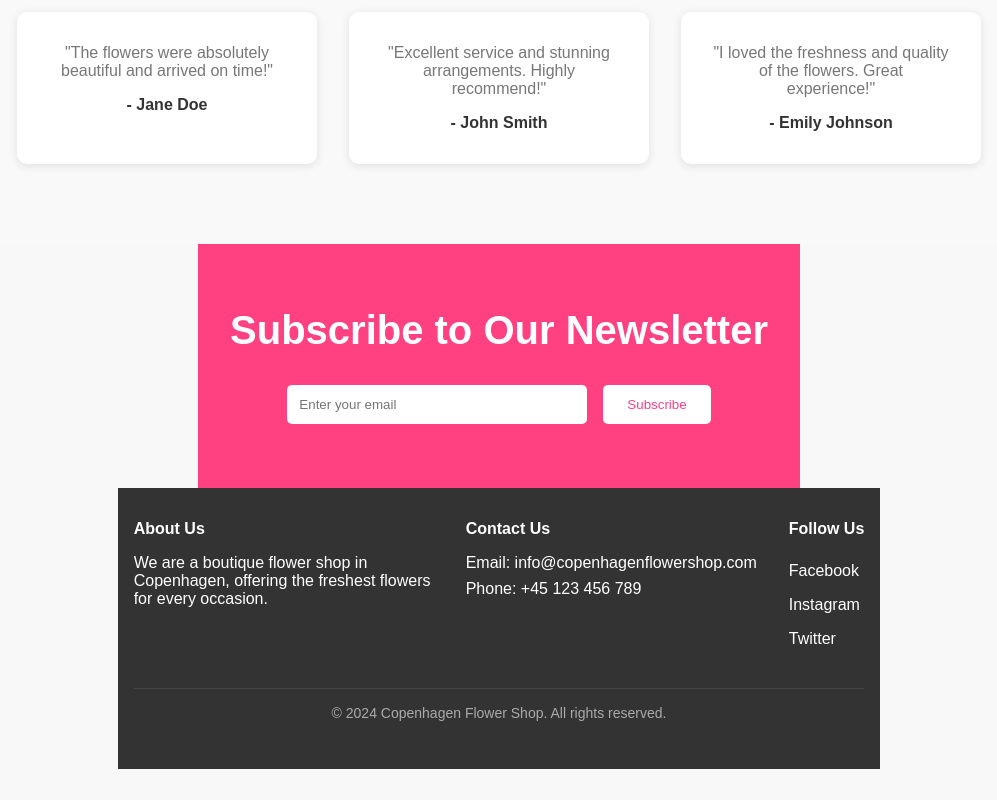
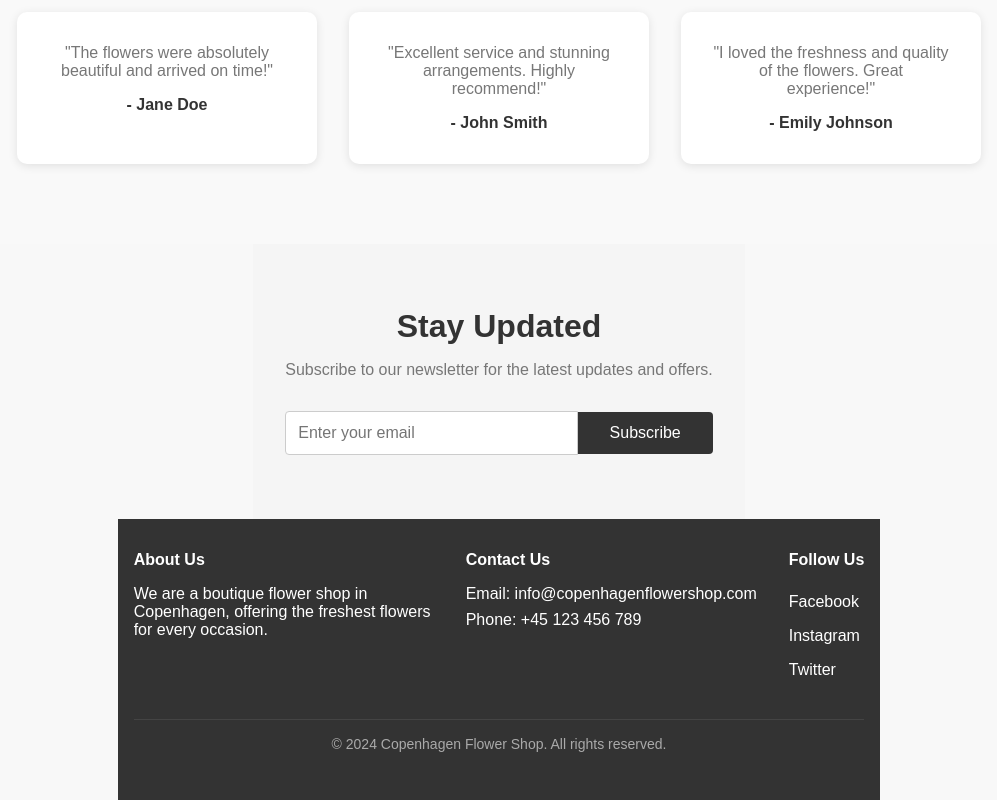
Before and after one commit to fairycreator/minimalistic-flower-shop, a React (Create React App) app: page / in a window 1280 px wide. Shown: the part 1339-2139 px from the top of the page, without its empty margins (141-1138 px from the left). Before the commit the page ends 2108 px from the top, so only its background shows below. Built offline with nearby package versions, Linux system fonts and the light colour scheme.

Commit message:
Newsletter section updated

```diff
--- a/src/components/NewsletterSection.js
+++ b/src/components/NewsletterSection.js
@@ -1,53 +1,77 @@
-import React from "react";
+import React, { useState } from "react";
 import styled from "styled-components";
 
 const NewsletterSection = () => {
+  const [email, setEmail] = useState("");
+
+  const handleSubmit = (e) => {
+    e.preventDefault();
+    // Handle email subscription logic here
+    setEmail("");
+  };
+
   return (
-    <SectionContainer>
-      <SectionTitle>Subscribe to Our Newsletter</SectionTitle>
-      <NewsletterForm>
-        <Input type="email" placeholder="Enter your email" />
-        <Button>Subscribe</Button>
+    <NewsletterContainer>
+      <h2>Stay Updated</h2>
+      <p>Subscribe to our newsletter for the latest updates and offers.</p>
+      <NewsletterForm onSubmit={handleSubmit}>
+        <EmailInput
+          type="email"
+          placeholder="Enter your email"
+          value={email}
+          onChange={(e) => setEmail(e.target.value)}
+        />
+        <SubscribeButton type="submit">Subscribe</SubscribeButton>
       </NewsletterForm>
-    </SectionContainer>
+    </NewsletterContainer>
   );
 };
 
-const SectionContainer = styled.section`
+const NewsletterContainer = styled.div`
+  text-align: center;
   padding: 4rem 2rem;
-  background-color: #ff4081;
-  color: white;
-  text-align: center;
-`;
+  background-color: #f5f5f5;
 
-const SectionTitle = styled.h2`
-  font-size: 2.5rem;
-  margin-bottom: 2rem;
+  h2 {
+    font-size: 2rem;
+    color: #333;
+    margin-bottom: 1rem;
+  }
+
+  p {
+    font-size: 1rem;
+    color: #777;
+    margin-bottom: 2rem;
+  }
 `;
 
 const NewsletterForm = styled.form`
   display: flex;
   justify-content: center;
-  gap: 1rem;
+  align-items: center;
+  max-width: 600px;
+  margin: 0 auto;
 `;
 
-const Input = styled.input`
+const EmailInput = styled.input`
   padding: 0.75rem;
-  border: none;
-  border-radius: 5px;
-  width: 300px;
+  border: 1px solid #ccc;
+  border-radius: 4px 0 0 4px;
+  flex: 1;
+  font-size: 1rem;
 `;
 
-const Button = styled.button`
-  padding: 0.75rem 1.5rem;
-  background-color: white;
-  color: #ff4081;
+const SubscribeButton = styled.button`
+  padding: 0.75rem 2rem;
+  background-color: #333;
+  color: #fff;
   border: none;
-  border-radius: 5px;
+  border-radius: 0 4px 4px 0;
   cursor: pointer;
+  font-size: 1rem;
+
   &:hover {
-    background-color: #ff1c66;
-    color: white;
+    background-color: #555;
   }
 `;
 
--- a/src/components/TestimonialsSection.js
+++ b/src/components/TestimonialsSection.js
@@ -1,4 +1,3 @@
-// src/components/TestimonialsSection.js
 import React from "react";
 import styled from "styled-components";
 
```
